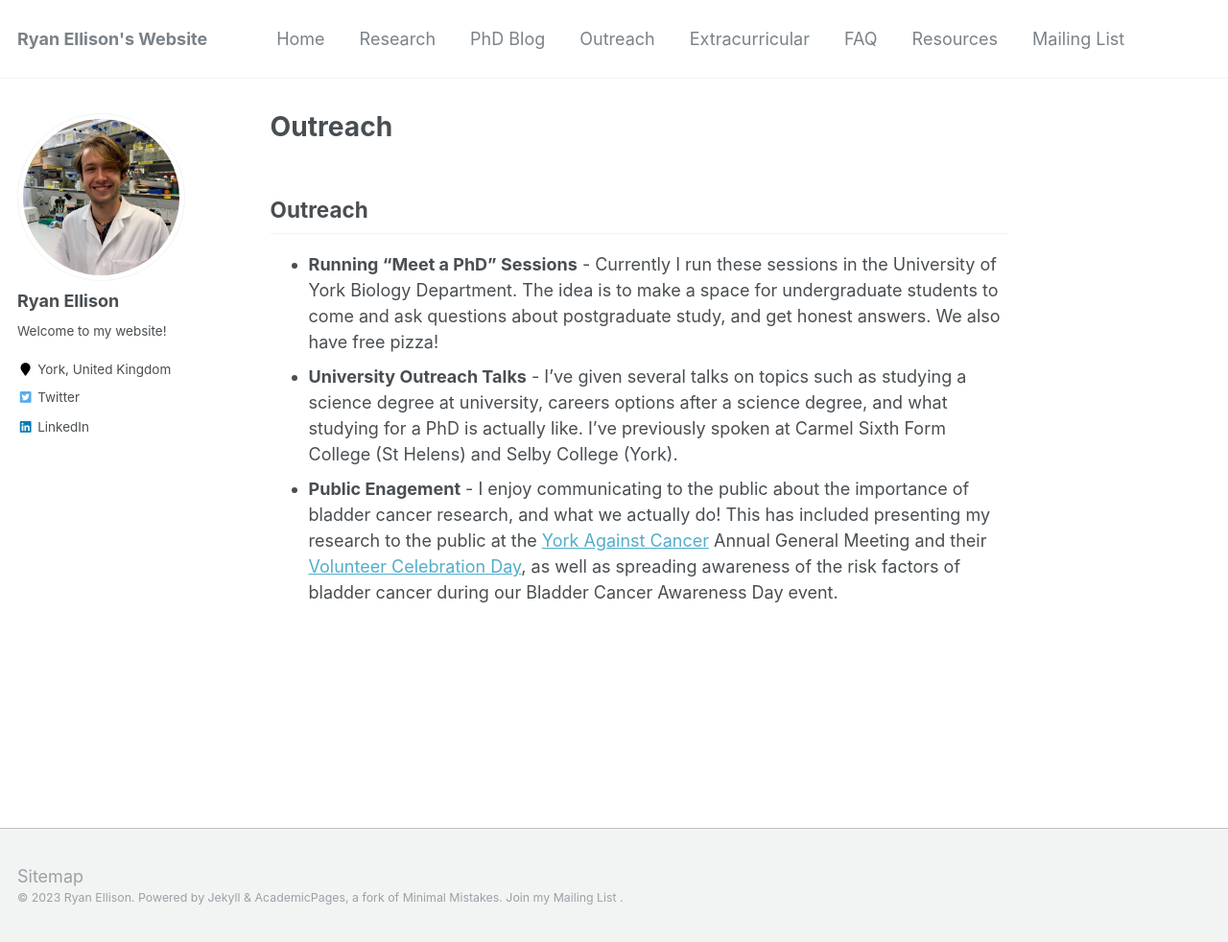
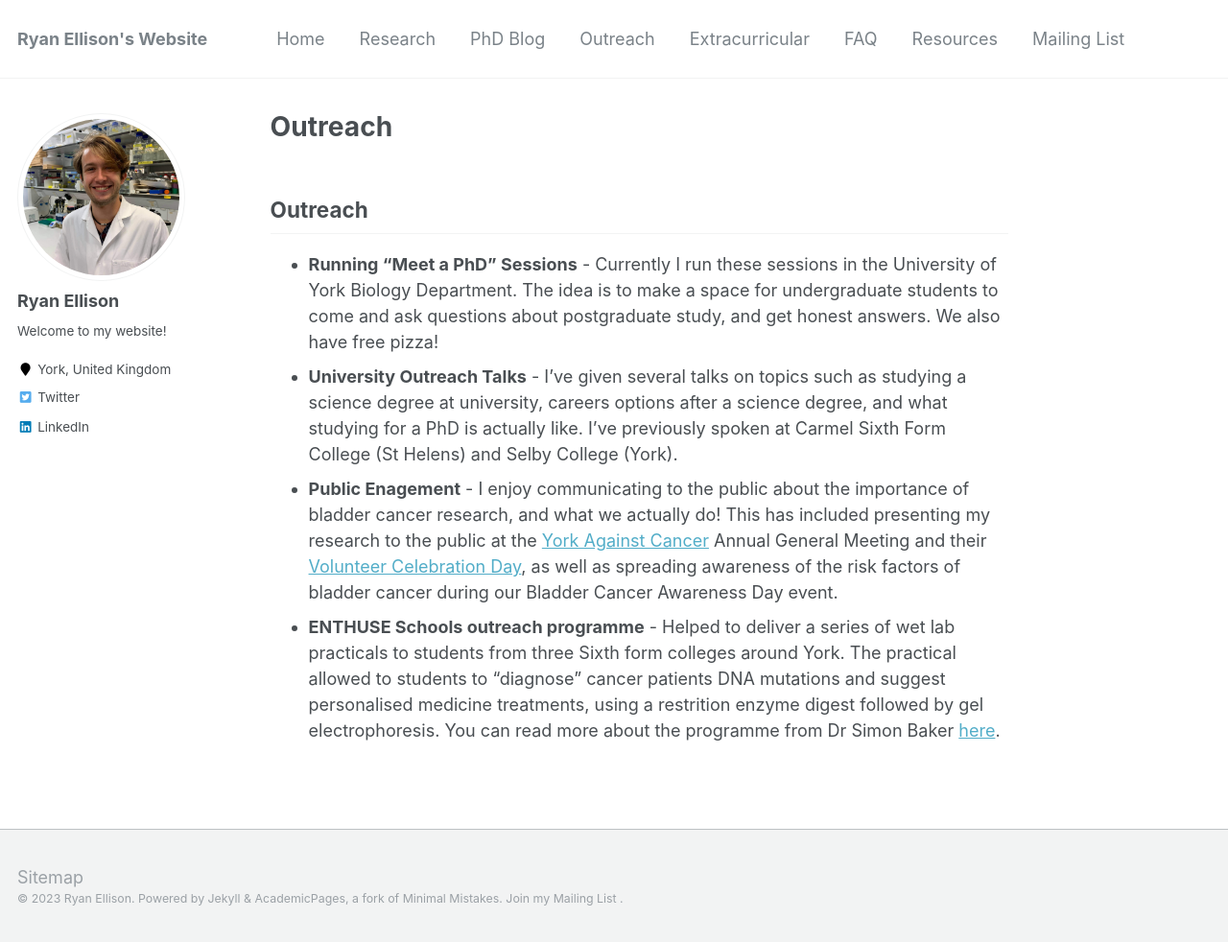
Before and after one commit to RyanJ-Ellison/ryanj-ellison.github.io, a Jekyll site: the page built from _pages/Outreach.md, in a window 1280 px wide and 982 px high. Shown: the whole window at 96% size. Built offline with Jekyll 4.4.1, drawn with Linux system fonts in a browser that asks for light colours.

Commit message:
adding enthuse outreach

```diff
--- a/_pages/Outreach.md
+++ b/_pages/Outreach.md
@@ -10,3 +10,4 @@ author_profile: true
 - **Running "Meet a PhD" Sessions** - Currently I run these sessions in the University of York Biology Department. The idea is to make a space for undergraduate students to come and ask questions about postgraduate study, and get honest answers. We also have free pizza!
 - **University Outreach Talks** - I've given several talks on topics such as studying a science degree at university, careers options after a science degree, and what studying for a PhD is actually like. I've previously spoken at Carmel Sixth Form College (St Helens) and Selby College (York).
 - **Public Enagement** - I enjoy communicating to the public about the importance of bladder cancer research, and what we actually do! This has included presenting my research to the public at the [York Against Cancer](https://www.yorkagainstcancer.org.uk/) Annual General Meeting and their [Volunteer Celebration Day](../images/YAC_Volunteer_Talk.jpeg), as well as spreading awareness of the risk factors of bladder cancer during our Bladder Cancer Awareness Day event.
+- **ENTHUSE Schools outreach programme** - Helped to deliver a series of wet lab practicals to students from three Sixth form colleges around York. The practical allowed to students to "diagnose" cancer patients DNA mutations and suggest personalised medicine treatments, using a restrition enzyme digest followed by gel electrophoresis. You can read more about the programme from Dr Simon Baker [here](https://twitter.com/Dr_Simon_Baker/status/1675847640796233729).
```
